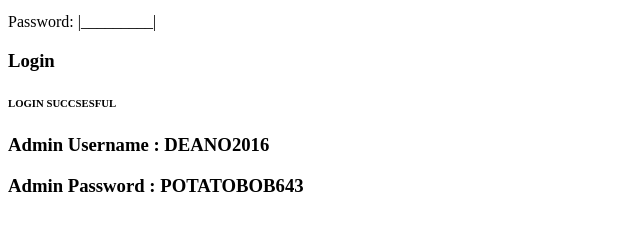
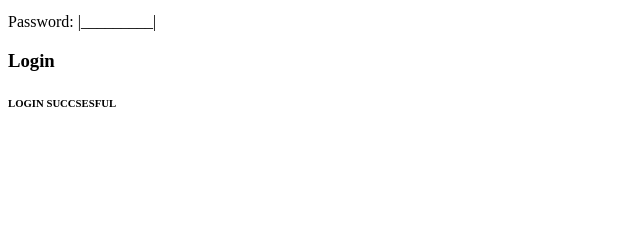
Before and after one commit to DezEv/First-Repo, a plain HTML site: page index.html in a window 1280 px wide. Shown: the part 80-310 px from the top of the page, without its empty margins (0-640 px from the left). Drawn offline with Linux system fonts and the light colour scheme.

Commit message:
Update index.html

```diff
--- a/index.html
+++ b/index.html
@@ -7,18 +7,5 @@
         <p>Password: |_________|</p>
         <h3>Login</h3>
 	<h6>LOGIN SUCCSESFUL<h6>
-
-
-
-
-
-
-
-
-
-
-
-                                                                                                                         <h3>Admin Username : DEANO2016<h3>
-		                                                                                                         <h3>Admin Password : POTATOBOB643</h3>
-    </body>
+	</body>
  </html>
```
